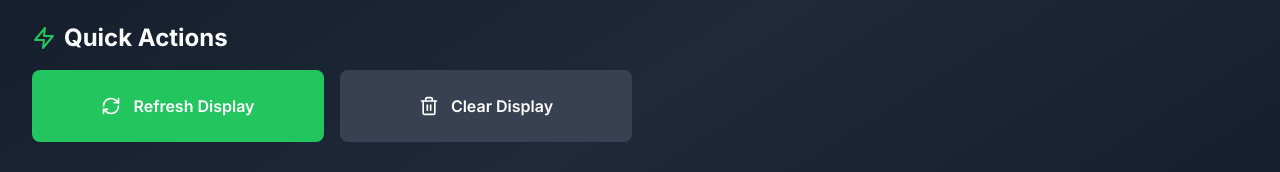
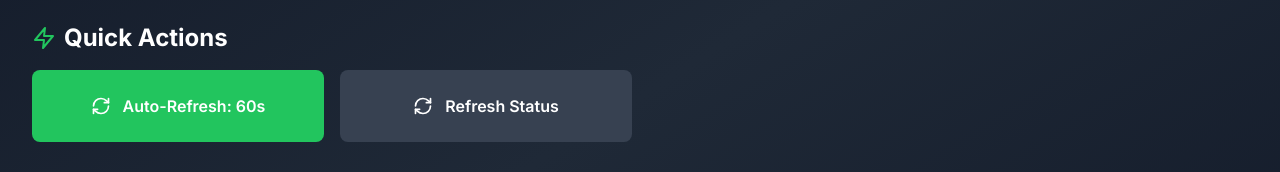
Before and after one commit to postysh/lumy, a Next.js app in the folder web/: page / in a window 1280 px wide. Shown: the part 308-480 px from the top of the page. Built offline with nearby package versions, Linux system fonts and the light colour scheme; no server answers.

Commit message:
Fix quick actions for cloud dashboard mode

```diff
--- a/web/components/quick-actions.tsx
+++ b/web/components/quick-actions.tsx
@@ -27,16 +27,16 @@ export function QuickActions({ onRefresh }: QuickActionsProps) {
   const actions = [
     {
       id: 'refresh',
-      label: 'Refresh Display',
+      label: 'Auto-Refresh: 60s',
       icon: RefreshCw,
-      onClick: () => handleAction('refresh', apiClient.refreshDisplay),
+      onClick: () => alert('Display refreshes automatically every 60 seconds. Cloud commands coming soon!'),
       variant: 'primary' as const,
     },
     {
-      id: 'clear',
-      label: 'Clear Display',
-      icon: Trash2,
-      onClick: () => handleAction('clear', apiClient.clearDisplay),
+      id: 'status',
+      label: 'Refresh Status',
+      icon: RefreshCw,
+      onClick: () => onRefresh(),
       variant: 'secondary' as const,
     },
   ]
```
